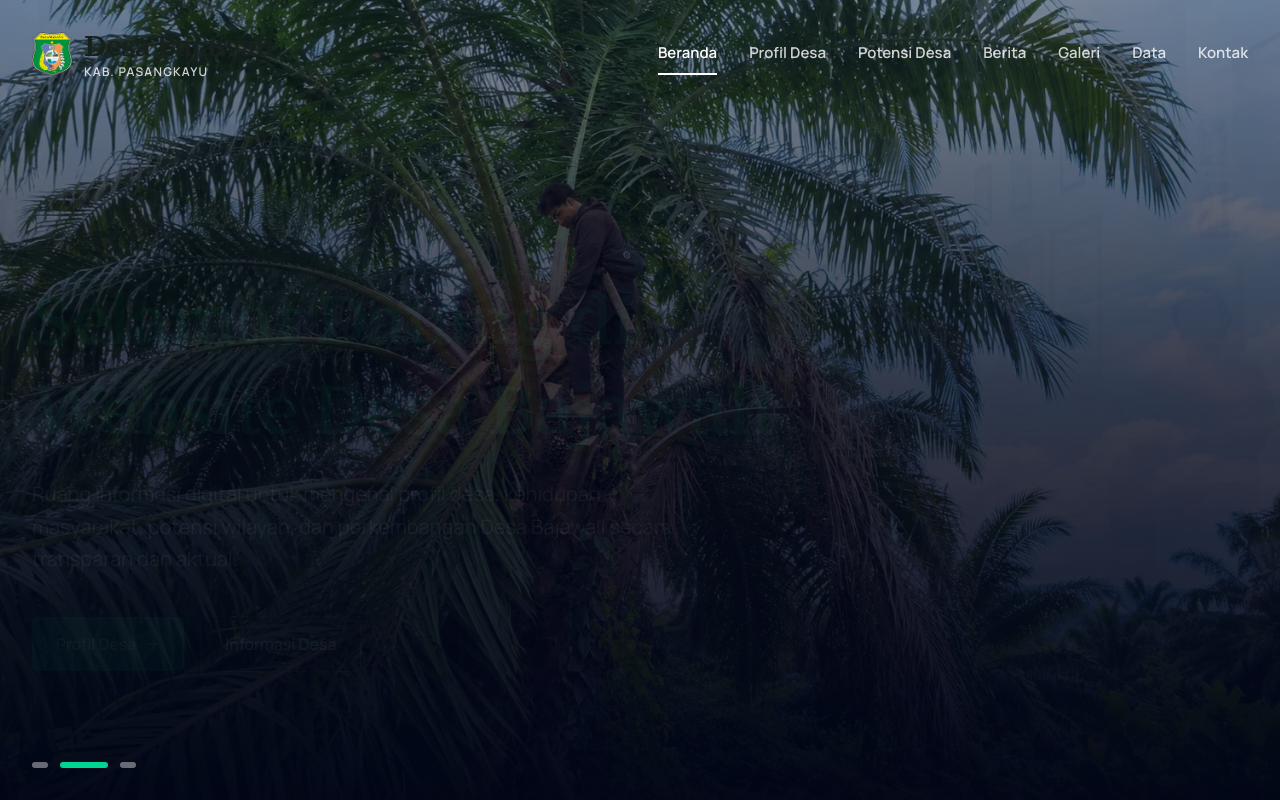
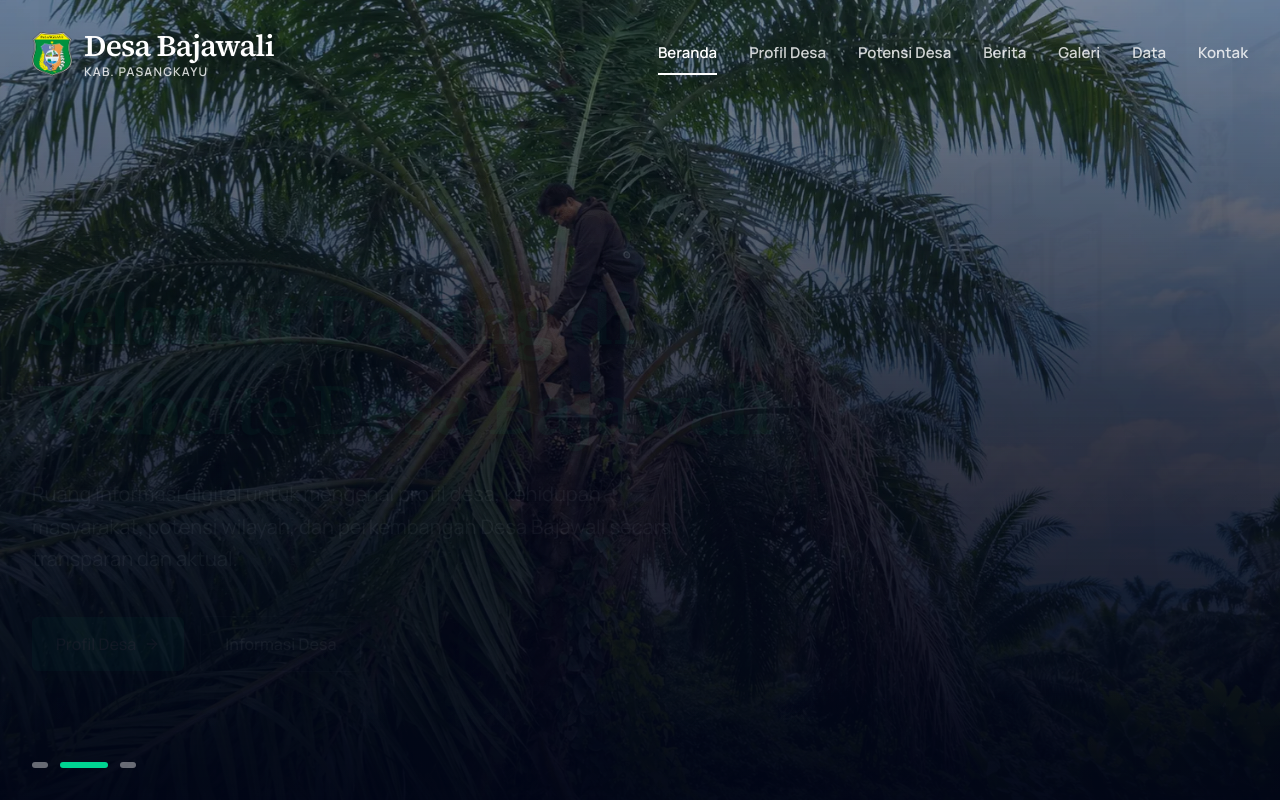
Before and after one commit to mkeyzxi/desa-bajawali, a Next.js app: page / in a window 1280 px wide. Shown: the top 800 px of the page. Built offline with nearby package versions, Linux system fonts and the light colour scheme.

Commit message:
okesih templatenya

```diff
--- a/components/layout/BottomNav.tsx
+++ b/components/layout/BottomNav.tsx
@@ -97,6 +97,7 @@ export default function BottomNav() {
               alt="Lambang Kabupaten Pasangkayu"
               width={728}
               height={800}
+              sizes="40px"
               className="h-9 w-auto shrink-0"
             />
             <h3 className="font-semibold text-ink-950 font-editorial text-lg">Menu Lainnya</h3>
@@ -140,7 +141,7 @@ export default function BottomNav() {
 
       {/* Bottom Navigation */}
       <nav
-        className={`fixed bottom-0 left-0 right-0 bg-paper-50/95 backdrop-blur-md border-t border-paper-200 z-[9999] rounded-t-xl md:hidden transition-transform duration-300 ease-in-out pb-safe ${
+        className={`fixed bottom-0 left-0 right-0 bg-paper-50/95 backdrop-blur-md border-t border-paper-200 z-[9999]  ${isMoreMenuOpen ? "rounded-none" : "rounded-t-4xl" }  md:hidden transition-transform duration-300 ease-in-out pb-safe ${
           isVisible ? 'translate-y-0' : 'translate-y-full'
         }`}
       >
--- a/components/layout/Footer.tsx
+++ b/components/layout/Footer.tsx
@@ -154,6 +154,7 @@ export default function Footer() {
                 alt="Lambang Kabupaten Pasangkayu"
                 width={728}
                 height={800}
+                sizes="48px"
                 className="h-12 w-auto shrink-0"
               />
               <span className="flex flex-col">
--- a/components/layout/Navbar.tsx
+++ b/components/layout/Navbar.tsx
@@ -49,12 +49,13 @@ export default function Navbar() {
             alt="Lambang Kabupaten Pasangkayu"
             width={728}
             height={800}
+            sizes="48px"
             className="h-11 w-auto shrink-0"
           />
           <span className="flex flex-col">
             <span
               className={`font-editorial text-2xl lg:text-3xl font-semibold tracking-tight transition-colors ${
-                isTransparent ? 'text-white' : 'text-ink-950 group-hover:text-green-800'
+                isTransparent ? '!text-white' : 'text-ink-950 group-hover:text-green-800'
               }`}
             >
               Desa Bajawali
```
Also changed, not shown: 1 other file (tests, documents, lock files or other folders).
